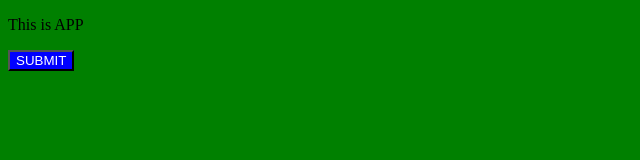
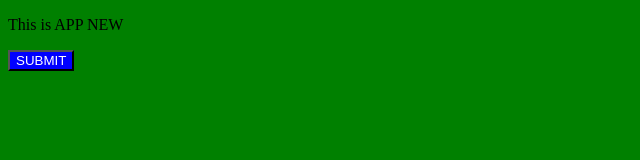
Before and after one commit to huynhkienhao/git-tutorial, a plain HTML site: page index.html in a window 1280 px wide. Shown: the full height of the page, 0-640 px from the left. Drawn offline with Linux system fonts and the light colour scheme.

Commit message:
update index html file new

```diff
--- a/index.html
+++ b/index.html
@@ -8,7 +8,7 @@
     <link rel="stylesheet" href="index2.css">
 </head>
 <body>
-    <p>This is APP</p>
+    <p>This is APP NEW</p>
     <button>SUBMIT</button>
 </body>
 </html>
```
